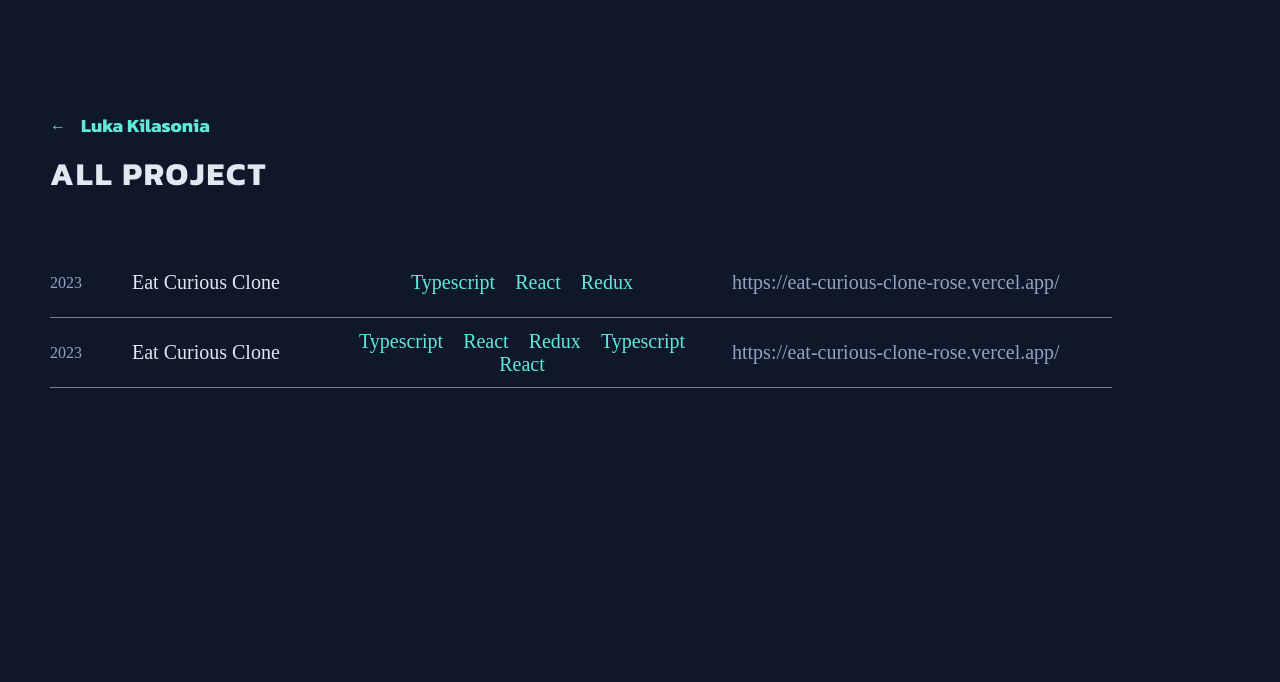
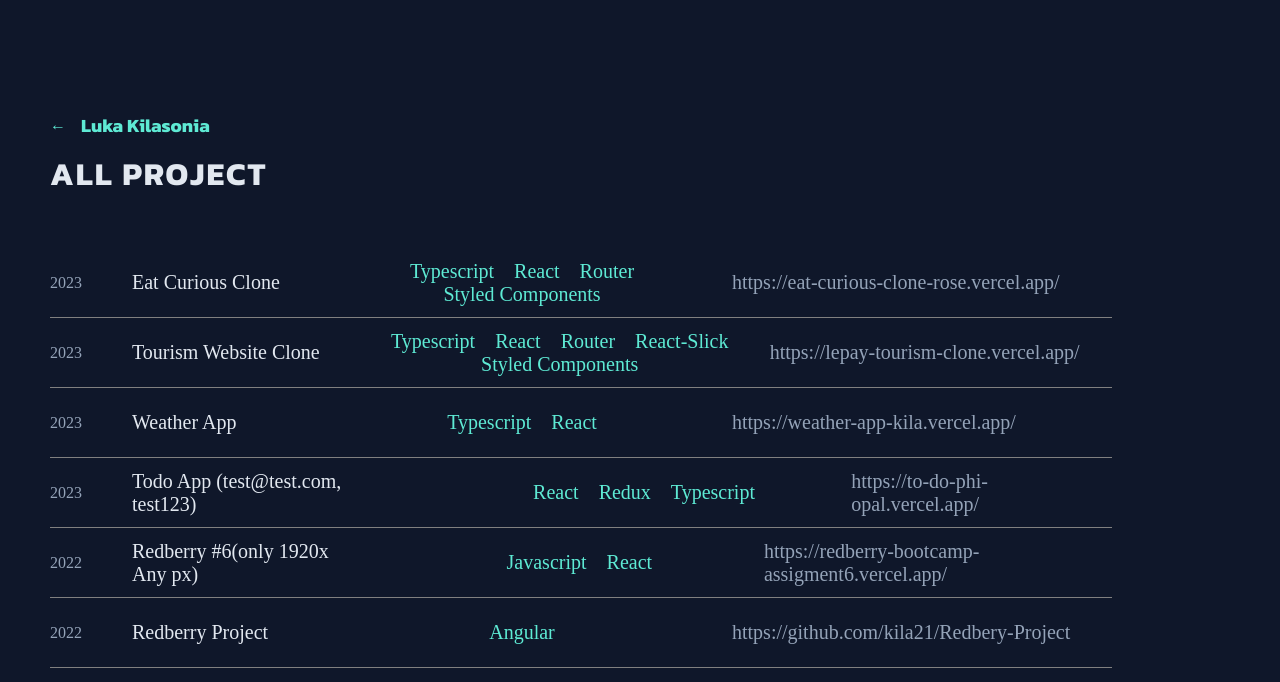
Before and after one commit to kila21/portfolio, a React (Vite) app: page /projects in a window 1280 px wide. Shown: the top 682 px of the page. Built offline with nearby package versions, Linux system fonts and the light colour scheme; a web font is replaced by a local one.

Commit message:
add projects

```diff
--- a/src/components/FullProjectsPage/FullProjectsPage.tsx
+++ b/src/components/FullProjectsPage/FullProjectsPage.tsx
@@ -15,14 +15,48 @@ export const FullProjectsPage = () => {
           date={2023}
           link="https://eat-curious-clone-rose.vercel.app/"
           project="Eat Curious Clone"
-          tools={["typescript", "react", "redux"]}
+          tools={["typescript", "react", "router", "styled components"]}
         ></FullProjectsItem>
 
         <FullProjectsItem
           date={2023}
-          link="https://eat-curious-clone-rose.vercel.app/"
-          project="Eat Curious Clone"
-          tools={["typescript", "react", "redux", "typescript", "react"]}
+          link="https://lepay-tourism-clone.vercel.app/"
+          project="Tourism Website Clone"
+          tools={[
+            "typescript",
+            "react",
+            "router",
+            "react-slick",
+            "styled components",
+          ]}
+        ></FullProjectsItem>
+
+        <FullProjectsItem
+          date={2023}
+          link="https://weather-app-kila.vercel.app/"
+          project="Weather App"
+          tools={["typescript", "react"]}
+        ></FullProjectsItem>
+
+        <FullProjectsItem
+          date={2023}
+          link="https://to-do-phi-opal.vercel.app/"
+          project="Todo App (test@test.com, test123)"
+          tools={["React", "Redux", "Typescript"]}
+        ></FullProjectsItem>
+
+        <FullProjectsItem
+          date={2022}
+          link="https://redberry-bootcamp-assigment6.vercel.app/"
+          project="Redberry #6(only 1920x Any px)"
+          tools={["Javascript", "react"]}
+        ></FullProjectsItem>
+
+        <FullProjectsItem
+          date={2022}
+          link="https://github.com/kila21/Redbery-Project"
+          project="Redberry Project"
+          tools={["Angular"]}
         ></FullProjectsItem>
       </FullProjectsContainer>
     </FullProjectsPageStyled>
```
